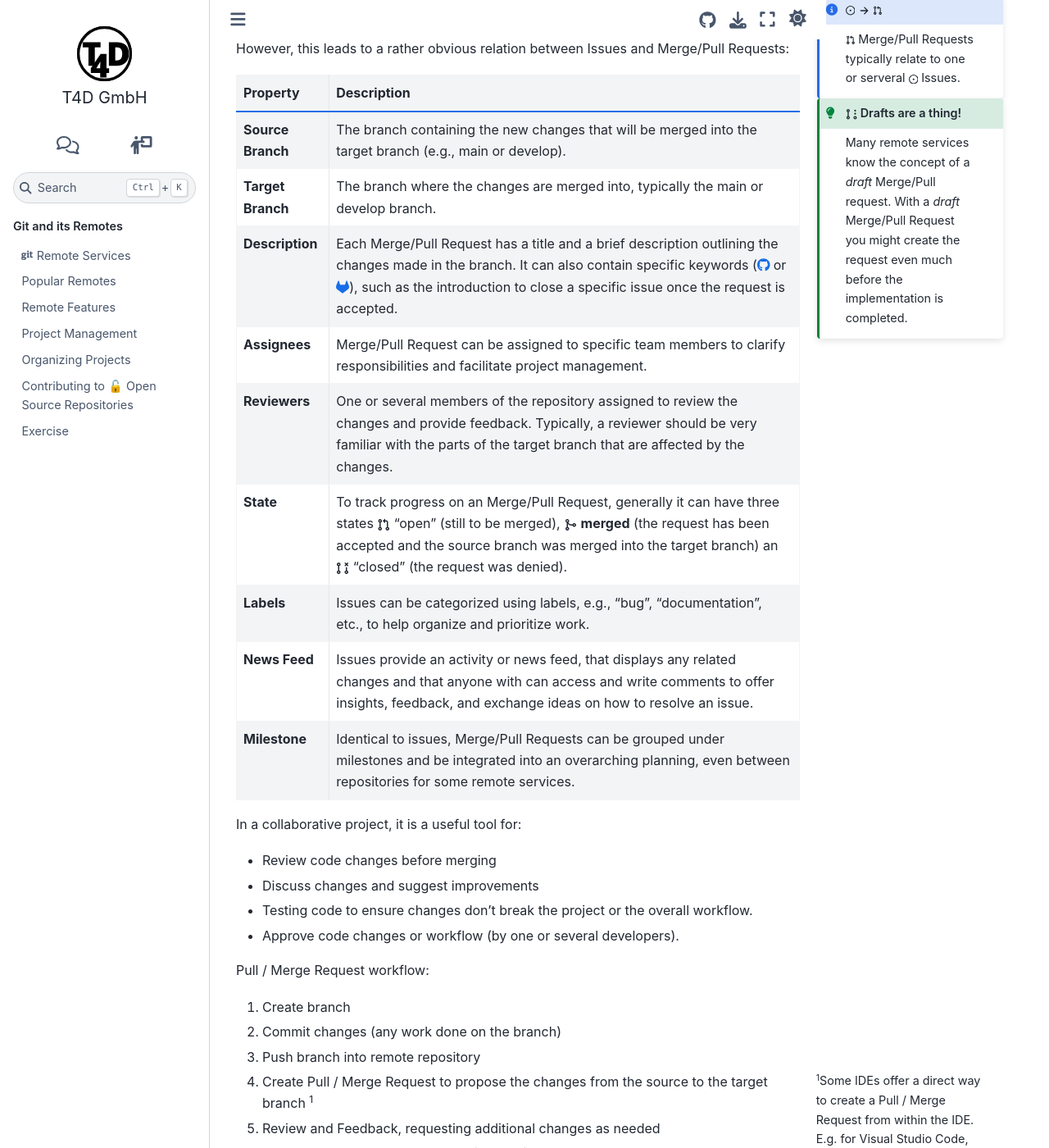
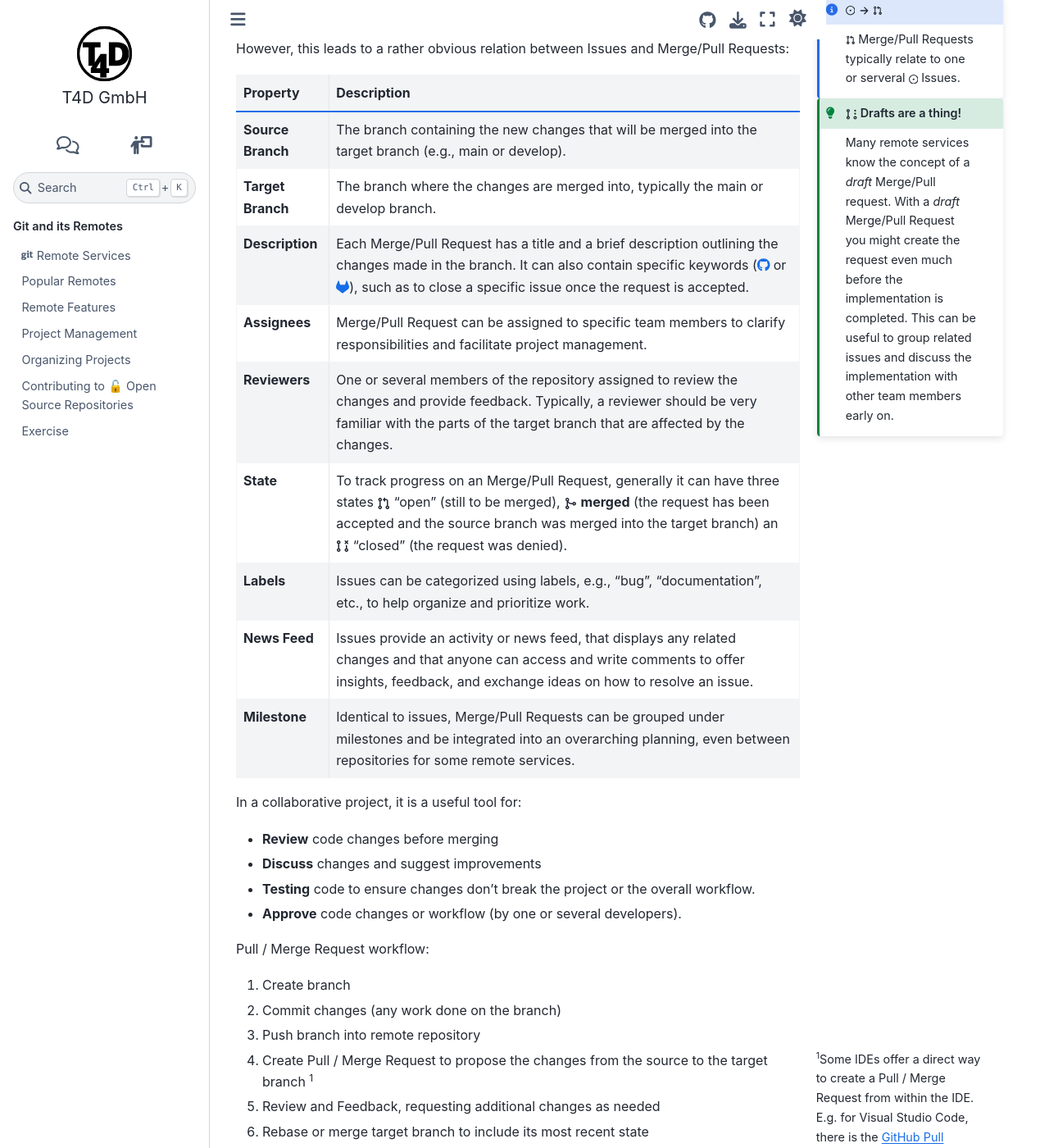
Before and after one commit to t4d-gmbh/git-and-its-remotes, a Sphinx documentation site: the page built from source/content/remote_service_features/collaboration_tools/merge_pull_requests.md, in a window 1280 px wide and 1400 px high, scrolled down 341 px. Shown: the whole window at 82% size. Built offline with Sphinx 7.4.7 and the Sphinx Book theme 1.1.4, drawn with Linux system fonts in a browser that asks for light colours; the version number could not be read and is left out.

Commit message:
layout and typos

````diff
--- a/source/content/remote_service_features/collaboration_tools/merge_pull_requests.md
+++ b/source/content/remote_service_features/collaboration_tools/merge_pull_requests.md
@@ -1,44 +1,53 @@
 #### {octicon}`git-pull-request;0.8em` Merge/Pull Requests
+{% if page %}
 &nbsp;
 ```{epigraph}
+{% endif %}
 Merge Request (<i class="fab fa-gitlab"></i>) or Pull Request (<i class="fab fa-github"></i>) are formal request by a developer to have their code changes merged from one branch into another branch
+{% if page %}
 ```
+{% endif %}
+
+{% if page %}
 :::{admonition} {octicon}`issue-opened;0.8em` {octicon}`arrow-right` {octicon}`git-pull-request;0.8em`
 :class: note, margin
 {octicon}`git-pull-request;0.8em` Merge/Pull Requests typically relate to one or serveral {octicon}`issue-opened;0.8em` Issues.
 :::
-{% if page %}
+
 In contrast to Issues that focus on documenting any kind of task that needs to be addressed, Merge/Pull requests are designed to document actual changes in a repository.
 However, this leads to a rather obvious relation between Issues and Merge/Pull Requests:
 {% endif %}
 
-
+{% if page %}
 :::{admonition} {octicon}`git-pull-request-draft` Drafts are a thing!
 :class: tip, margin
 
 Many remote services know the concept of a _draft_ Merge/Pull request.
 With a _draft_ Merge/Pull Request you might create the request even much before the implementation is completed.
+This can be useful to group related issues and discuss the implementation with other team members early on.
 :::
+{% endif %}
+
 | Property                 | Description                                                                                                                                                     |
 |--------------------------|-----------------------------------------------------------------------------------------------------------------------------------------------------------------|
 | **Source Branch**        | {% if slide %}{octicon}`git-branch` Branch containing changes{% else %}The branch containing the new changes that will be merged into the target branch (e.g., main or develop).{% endif %}                                                     |
 | **Target Branch**        | {% if slide %}{octicon}`git-branch` Branch into which changes should be introduced{% else %}The branch where the changes are merged into, typically the main or develop branch.{% endif %}                                                                          |
-| **Description** | {% if slide %}**Title** and a short **description** that outlines what is implemented and how.{% else %}Each Merge/Pull Request has a title and a brief description outlining the changes made in the branch. It can also contain specific keywords ([<i class="fab fa-github"></i>](https://docs.github.com/en/get-started/writing-on-github/working-with-advanced-formatting/using-keywords-in-issues-and-pull-requests) or [<i class="fab fa-gitlab"></i>](https://docs.gitlab.com/ee/user/project/issues/managing_issues.html#closing-issues-automatically)), such as the introduction to close a specific issue once the request is accepted.{% endif %} |
+| **Description** | {% if slide %}**Title** and a short **description** that outlines what is implemented and how.{% else %}Each Merge/Pull Request has a title and a brief description outlining the changes made in the branch. It can also contain specific keywords ([<i class="fab fa-github"></i>](https://docs.github.com/en/get-started/writing-on-github/working-with-advanced-formatting/using-keywords-in-issues-and-pull-requests) or [<i class="fab fa-gitlab"></i>](https://docs.gitlab.com/ee/user/project/issues/managing_issues.html#closing-issues-automatically)), such as to close a specific issue once the request is accepted.{% endif %} |
 | **Assignees**   | {% if slide %}A designated **responsible for the implementation** of the changes.{% else %}Merge/Pull Request can be assigned to specific team members to clarify responsibilities and facilitate project management.{% endif %}                                      |
 | **Reviewers**            | {% if slide %}Person(s) responsible for overseeing the introduction of changes{% else %}One or several members of the repository assigned to review the changes and provide feedback. Typically, a reviewer should be very familiar with the parts of the target branch that are affected by the changes.{% endif %}                                                                                             |
 | **State**       | {% if slide %}Either {octicon}`git-pull-request` **opened**, {octicon}`git-merge` **merged** or {octicon}`git-pull-request-closed` **closed**{% else %}To track progress on an Merge/Pull Request, generally it can have three states {octicon}`git-pull-request` “open” (still to be merged), {octicon}`git-merge` **merged** (the request has been accepted and the source branch was merged into the target branch) an {octicon}`git-pull-request-closed` “closed” (the request was denied).{% endif %} |
 | **Labels**      | {% if slide %}A set of arbitrary labels{% else %}Issues can be categorized using labels, e.g., “bug”, “documentation”, etc., to help organize and prioritize work.{% endif %}                                             |
-| **News Feed**    | {% if slide %}A **chat like activity feed** that allows commenting{% else %}Issues provide an activity or news feed, that displays any related changes and that anyone with can access and write comments to offer insights, feedback, and exchange ideas on how to resolve an issue.{% endif %}                             |
+| **News Feed**    | {% if slide %}A **chat like activity feed** that allows commenting{% else %}Issues provide an activity or news feed, that displays any related changes and that anyone can access and write comments to offer insights, feedback, and exchange ideas on how to resolve an issue.{% endif %}                             |
 | **Milestone**  | {% if slide %}Affiliation to a {octicon}`milestone;0.8em` Milestone{% else %}Identical to issues, Merge/Pull Requests can be grouped under milestones and be integrated into an overarching planning, even between repositories for some remote services.{% endif %}   |
 
 
 
 {% if page %}
 In a collaborative project, it is a useful tool for:
-- Review code changes before merging
-- Discuss changes and suggest improvements
-- Testing code to ensure changes don’t break the project or the overall workflow.
-- Approve code changes or workflow (by one or several developers).
+- **Review** code changes before merging
+- **Discuss** changes and suggest improvements
+- **Testing** code to ensure changes don’t break the project or the overall workflow.
+- **Approve** code changes or workflow (by one or several developers).
 
 
 
````
